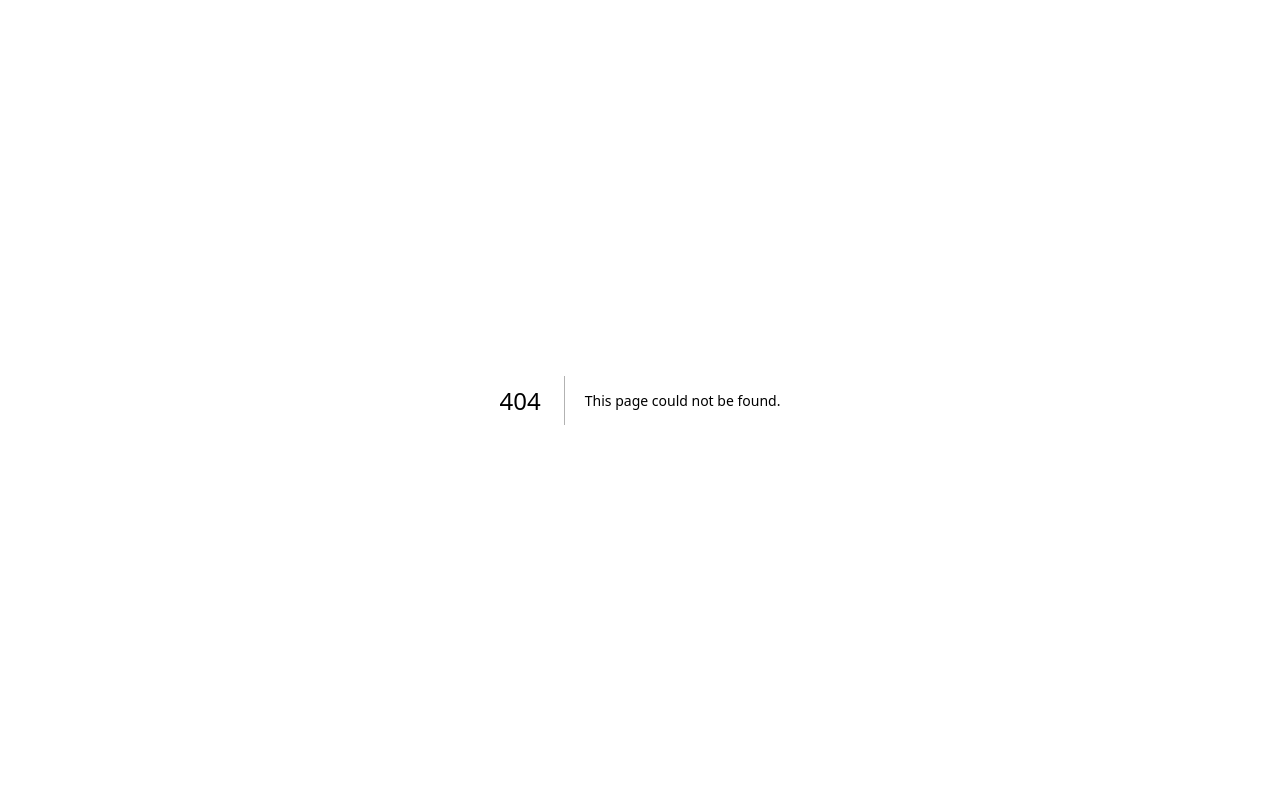
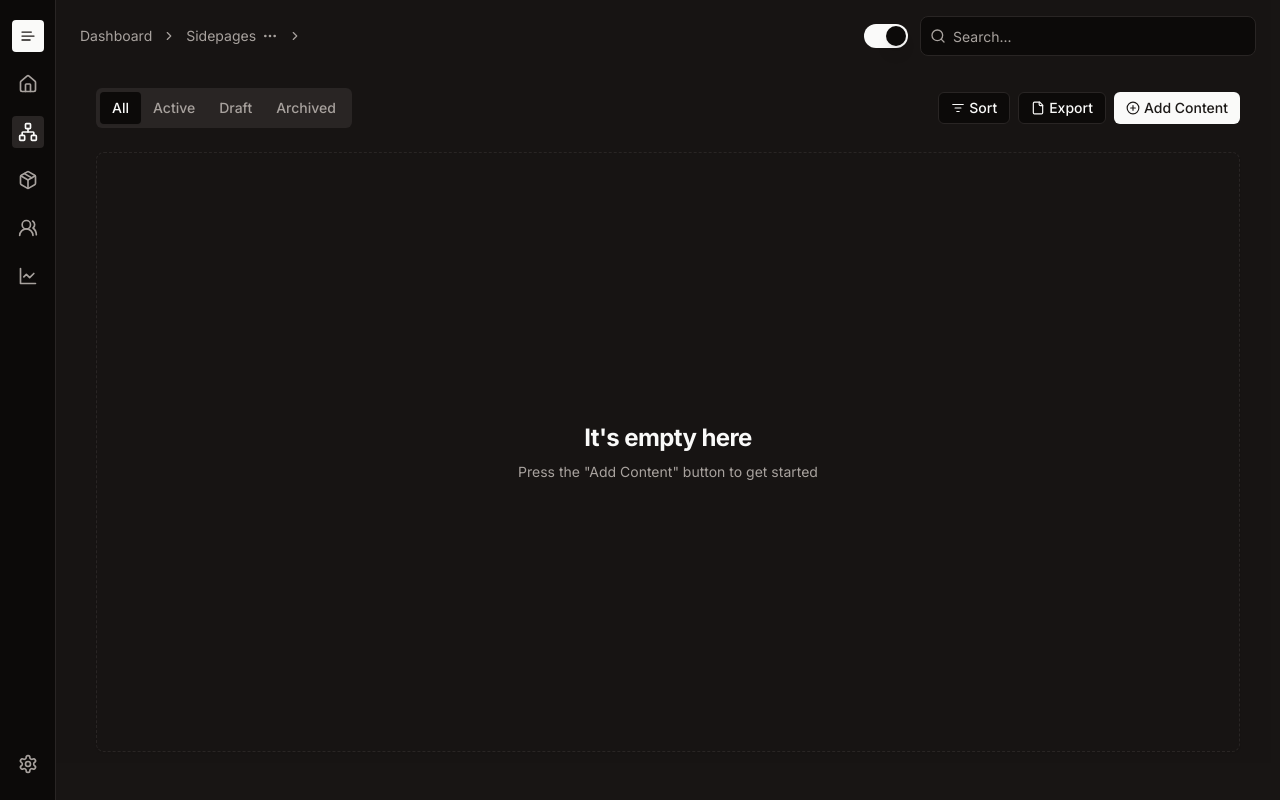
Before and after one commit to CPlusPatch/siderolls-web, a Next.js app: page /sidepages/1 in a window 1280 px wide. Before the commit this address had no page. Built offline with nearby package versions, Linux system fonts and the light colour scheme.

Commit message:
feat: :sparkles: Add sidepage view, sidepage creator, routes for invidiual sidepages

```diff
--- a/app/page.tsx
+++ b/app/page.tsx
@@ -3,7 +3,7 @@
 import { redirect } from "next/navigation";
 
 export default function Home() {
-    redirect("/dashboard");
+    redirect("/sidepages");
 
     return <></>;
 }
--- a/app/dashboard/page.tsx
+++ b/app/sidepages/[id]/page.tsx
@@ -20,13 +20,17 @@ import { Tabs, TabsContent, TabsList, TabsTrigger } from "@/components/ui/tabs";
 import { File, ListFilter, PlusCircle } from "lucide-react";
 import type { FC } from "react";
 
-const DashboardMain: FC = () => {
-    const content = useContent(aggregator);
+const DashboardMain: FC<{
+    params: {
+        id: string;
+    };
+}> = ({ params }) => {
+    const content = useContent(aggregator, params.id);
     const sidepages = useSidepages(aggregator);
 
     return (
         <div className="p-4 flex flex-col gap-y-4 w-full h-full overflow-hidden">
-            <Tabs defaultValue="all">
+            <Tabs defaultValue="all" className="flex flex-col grow">
                 <div className="flex items-center">
                     <TabsList>
                         <TabsTrigger value="all">All</TabsTrigger>
@@ -87,13 +91,30 @@ const DashboardMain: FC = () => {
                         </AddContentForm>
                     </div>
                 </div>
-                <TabsContent value="all" className="py-4">
-                    <ContentGrid
-                        items={content}
-                        onDelete={(id) => {
-                            aggregator.removeContentItem(sidepages[0]?.id, id);
-                        }}
-                    />
+                <TabsContent value="all" className="py-4 h-full">
+                    {content.length > 0 ? (
+                        <ContentGrid
+                            items={content}
+                            onDelete={(id) => {
+                                aggregator.removeContentItem(
+                                    sidepages[0]?.id,
+                                    id,
+                                );
+                            }}
+                        />
+                    ) : (
+                        <div className="flex flex-1 items-center justify-center rounded-lg border border-dashed shadow-sm w-full h-full">
+                            <div className="flex flex-col items-center gap-2 text-center">
+                                <h3 className="text-2xl font-bold tracking-tight">
+                                    It's empty here
+                                </h3>
+                                <p className="text-sm text-muted-foreground">
+                                    Press the "Add Content" button to get
+                                    started
+                                </p>
+                            </div>
+                        </div>
+                    )}
                 </TabsContent>
             </Tabs>
         </div>
--- a/app/dashboard/layout.tsx
+++ b/app/sidepages/layout.tsx
@@ -1,19 +1,31 @@
 "use client";
 
+import {
+    aggregator,
+    useSidepages,
+} from "@/classes/aggregator/content-aggregator";
 import { Aside } from "@/components/navbar";
 import {
     Breadcrumb,
+    BreadcrumbEllipsis,
     BreadcrumbItem,
     BreadcrumbLink,
     BreadcrumbList,
     BreadcrumbPage,
     BreadcrumbSeparator,
 } from "@/components/ui/breadcrumb";
+import {
+    DropdownMenu,
+    DropdownMenuContent,
+    DropdownMenuItem,
+    DropdownMenuTrigger,
+} from "@/components/ui/dropdown-menu";
 import { Input } from "@/components/ui/input";
 import { Label } from "@/components/ui/label";
 import { Switch } from "@/components/ui/switch";
 import { Search } from "lucide-react";
 import Link from "next/link";
+import { useParams } from "next/navigation";
 import { type FC, type ReactNode, useEffect, useState } from "react";
 
 const useDarkMode = () => {
@@ -32,29 +44,62 @@ const useDarkMode = () => {
 
 const DashboardLayout: FC<{ children: ReactNode }> = ({ children }) => {
     const [darkMode, setDarkMode] = useDarkMode();
+    const sidepages = useSidepages(aggregator);
+    const params = useParams();
 
     return (
         <div className="flex min-h-screen w-full flex-col bg-muted/40">
             <Aside />
-            <div className="flex flex-col sm:gap-4 sm:py-4 sm:pl-14">
+            <div className="flex flex-col sm:gap-4 sm:py-4 sm:pl-14 grow">
                 <header className="sticky top-0 z-30 flex h-14 items-center gap-4 border-b bg-background px-4 sm:static sm:h-auto sm:border-0 sm:bg-transparent sm:px-6">
                     <Breadcrumb className="hidden md:flex">
                         <BreadcrumbList>
                             <BreadcrumbItem>
                                 <BreadcrumbLink asChild={true}>
-                                    <Link href="#">Dashboard</Link>
+                                    <Link href="/">Dashboard</Link>
                                 </BreadcrumbLink>
                             </BreadcrumbItem>
                             <BreadcrumbSeparator />
                             <BreadcrumbItem>
                                 <BreadcrumbLink asChild={true}>
-                                    <Link href="#">Sidepages</Link>
+                                    <Link href="/sidepages">Sidepages</Link>
                                 </BreadcrumbLink>
+                                <DropdownMenu>
+                                    <DropdownMenuTrigger className="flex items-center gap-1">
+                                        <BreadcrumbEllipsis className="h-4 w-4" />
+                                        <span className="sr-only">
+                                            Toggle menu
+                                        </span>
+                                    </DropdownMenuTrigger>
+                                    <DropdownMenuContent align="start">
+                                        {sidepages.map((sidepage) => (
+                                            <DropdownMenuItem key={sidepage.id}>
+                                                <Link
+                                                    href={`/sidepages/${sidepage.id}`}
+                                                >
+                                                    {sidepage.title}
+                                                </Link>
+                                            </DropdownMenuItem>
+                                        ))}
+                                    </DropdownMenuContent>
+                                </DropdownMenu>
                             </BreadcrumbItem>
-                            <BreadcrumbSeparator />
-                            <BreadcrumbItem>
-                                <BreadcrumbPage>Politics</BreadcrumbPage>
-                            </BreadcrumbItem>
+                            {params.id && (
+                                <>
+                                    <BreadcrumbSeparator />
+                                    <BreadcrumbItem>
+                                        <BreadcrumbPage>
+                                            {
+                                                sidepages.find(
+                                                    (sidepage) =>
+                                                        sidepage.id ===
+                                                        params.id,
+                                                )?.title
+                                            }
+                                        </BreadcrumbPage>
+                                    </BreadcrumbItem>
+                                </>
+                            )}
                         </BreadcrumbList>
                     </Breadcrumb>
                     <div className="ml-auto md:grow-0 flex-1 flex-row flex gap-x-3">
--- /dev/null
+++ b/app/sidepages/page.tsx
@@ -0,0 +1,82 @@
+"use client";
+
+import {
+    aggregator,
+    useSidepages,
+} from "@/classes/aggregator/content-aggregator";
+import { Button } from "@/components/ui/button";
+import {
+    Card,
+    CardDescription,
+    CardFooter,
+    CardHeader,
+    CardTitle,
+} from "@/components/ui/card";
+import Link from "next/link";
+import { useRouter } from "next/navigation";
+import type { FC } from "react";
+
+const DashboardMain: FC = () => {
+    const sidepages = useSidepages(aggregator);
+    const router = useRouter();
+
+    return (
+        <div className="p-4 flex flex-col gap-y-4 w-full h-full overflow-hidden">
+            {sidepages.length > 0 ? (
+                <div className="grid grid-cols-1 gap-4 sm:grid-cols-2 lg:grid-cols-3">
+                    {sidepages.map((sidepage) => (
+                        <Link
+                            key={sidepage.id}
+                            href={`/sidepages/${sidepage.id}`}
+                        >
+                            <Card className="p-6 flex flex-col gap-4">
+                                <CardHeader className="p-0">
+                                    <CardTitle>{sidepage.title}</CardTitle>
+                                </CardHeader>
+                                <CardDescription className="p-0">
+                                    {sidepage.description}
+                                </CardDescription>
+                                <CardFooter className="p-0">
+                                    <Button
+                                        variant="outline"
+                                        size="sm"
+                                        className="w-full"
+                                    >
+                                        Edit
+                                    </Button>
+                                </CardFooter>
+                            </Card>
+                        </Link>
+                    ))}
+                </div>
+            ) : (
+                <div className="flex flex-1 items-center justify-center rounded-lg border border-dashed shadow-sm w-full h-full">
+                    <div className="flex flex-col items-center gap-2 text-center">
+                        <h3 className="text-2xl font-bold tracking-tight">
+                            You have no sidepages
+                        </h3>
+                        <p className="text-sm text-muted-foreground">
+                            Create a sidepage to get started
+                        </p>
+                        <Button
+                            className="mt-4"
+                            onClick={async () => {
+                                const { id } = await aggregator.createSidepage({
+                                    title: "New Sidepage",
+                                    description: "A new sidepage",
+                                    creator: "user",
+                                    sidepoints: [],
+                                });
+                                router.push(`/sidepages/${id}`);
+                            }}
+                        >
+                            Create Sidebage
+                        </Button>
+                    </div>
+                </div>
+            )}
+        </div>
+    );
+};
+
+export default DashboardMain;
--- a/classes/aggregator/content-aggregator.ts
+++ b/classes/aggregator/content-aggregator.ts
@@ -214,14 +214,6 @@ export function useSidepages(aggregator: SidepageAggregator) {
 
     const fetchSidepages = useCallback(async () => {
         const newSidepages = await aggregator.fetchAllSidepages();
-        if (newSidepages.length === 0) {
-            const newSidepage = await aggregator.createSidepage({
-                title: "New Sidepage",
-                creator: "Anonymous",
-                sidepoints: [],
-            });
-            newSidepages.push(newSidepage);
-        }
         setSidepages(newSidepages);
     }, [aggregator]);
 
@@ -237,13 +229,23 @@ export function useSidepages(aggregator: SidepageAggregator) {
 /**
  * Custom hook for fetching and updating ContentItems
  */
-export function useContent(aggregator: SidepageAggregator) {
+export function useContent(
+    aggregator: SidepageAggregator,
+    sidepageId?: string,
+) {
     const [content, setContent] = useState<ContentItem[]>([]);
 
     const fetchContent = useCallback(async () => {
-        const newContent = await aggregator.fetchAllContentItems();
-        setContent(newContent);
-    }, [aggregator]);
+        if (sidepageId) {
+            const newContent = await aggregator
+                .getSidepage(sidepageId)
+                .then((s) => s?.content || []);
+            setContent(newContent);
+        } else {
+            const newContent = await aggregator.fetchAllContentItems();
+            setContent(newContent);
+        }
+    }, [aggregator, sidepageId]);
 
     useEffect(() => {
         fetchContent();
--- a/components/forms/AddLink.tsx
+++ b/components/forms/AddLink.tsx
@@ -72,7 +72,6 @@ export const AddLinkDialog: FC<ContentAdderProps> = ({
             url: "",
             title: "",
         },
-        mode: "onChange",
     });
 
     return (
--- a/components/ui/drawer.tsx
+++ b/components/ui/drawer.tsx
@@ -12,7 +12,7 @@ import { Drawer as DrawerPrimitive } from "vaul";
 import { cn } from "@/lib/utils";
 
 const Drawer = ({
-    shouldScaleBackground = true,
+    shouldScaleBackground = false,
     ...props
 }: ComponentProps<typeof DrawerPrimitive.Root>) => (
     <DrawerPrimitive.Root
```
